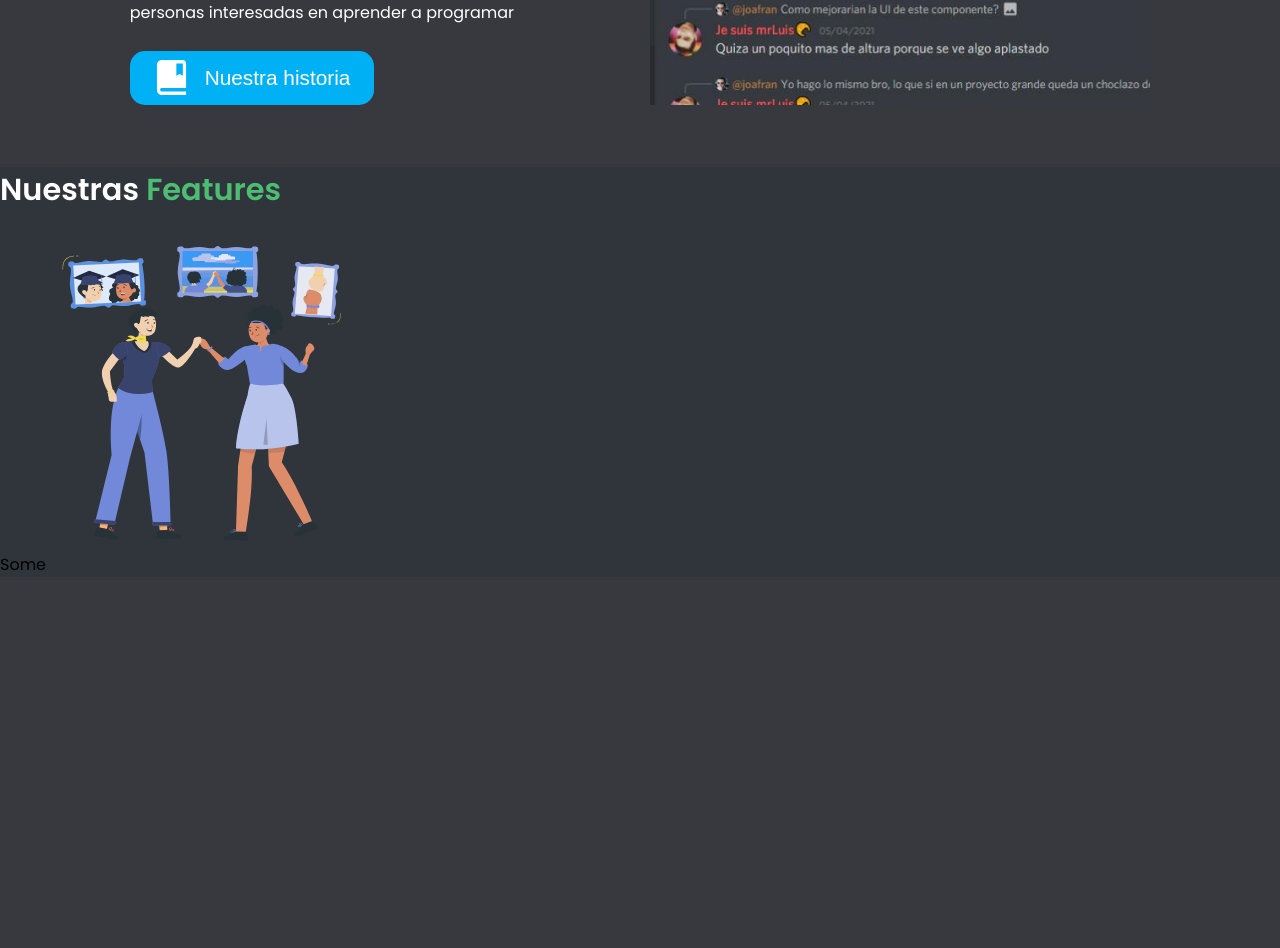
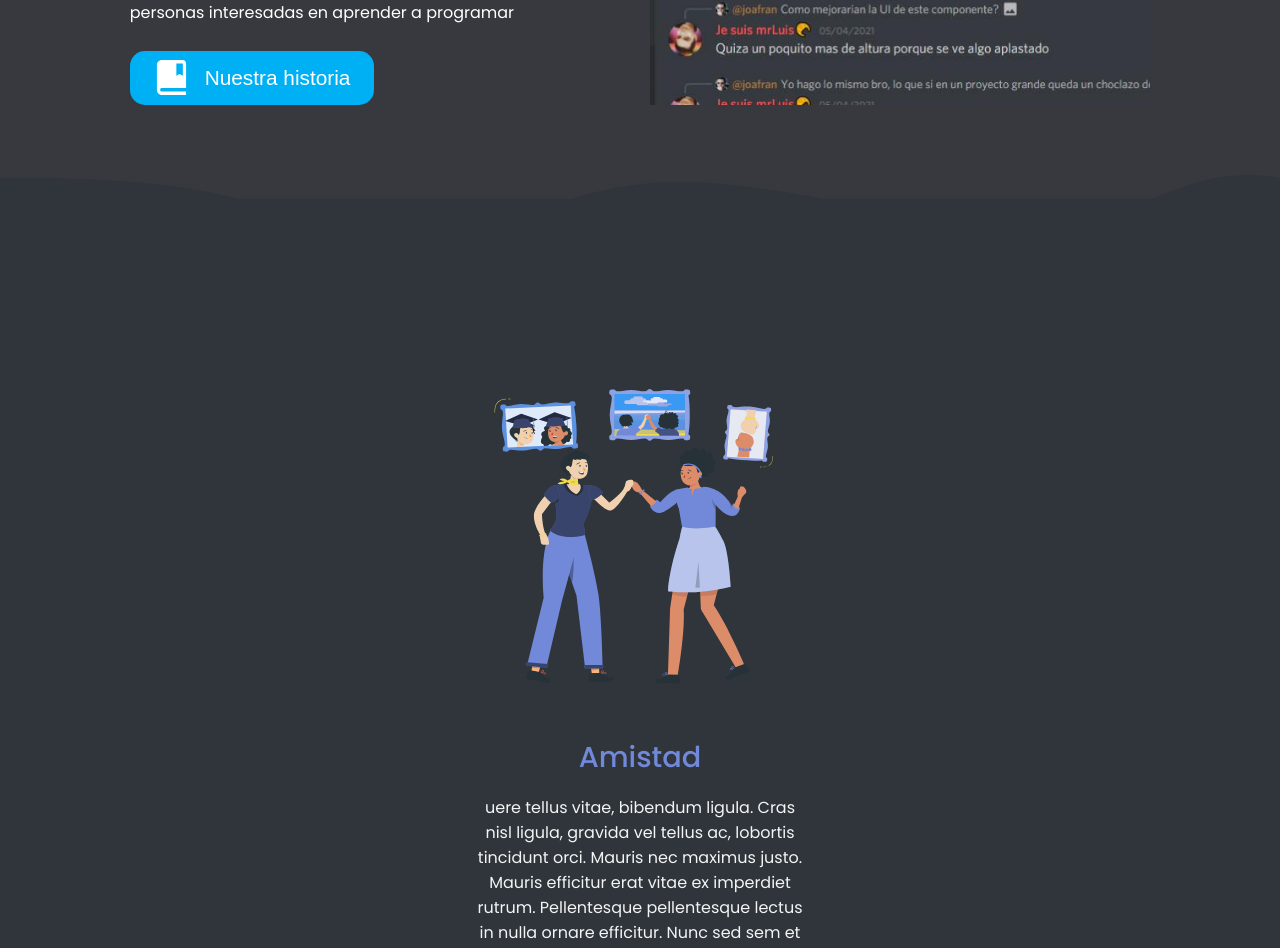
Before and after one commit to callMe-Dev/callMeDev-web, a React (Vite) app: page / in a window 1280 px wide. Shown: the part 1249-2197 px from the top of the page. Before the commit the page ends 1826 px from the top, so only its background shows below. Built offline with nearby package versions, Linux system fonts and the light colour scheme.

Commit message:
fix: estilos hechos en version mobile de AmistadSection
feat: agregue prop en ContentTitle -> withMarginTop para dar margen o no

```diff
--- a/src/components/AboutCommunity/AboutCommunity.styles.js
+++ b/src/components/AboutCommunity/AboutCommunity.styles.js
@@ -5,6 +5,7 @@ import { screens } from '../../styles/utils/screens'
 export const AboutCommunityStyled = styled.article`
   padding-top: 14rem;
   position: relative;
+  margin-bottom: 4rem;
   ${sideLayout()}
 
   @media (min-width: ${screens.tablet}) {
--- a/src/components/ContentTitle/ContentTitle.jsx
+++ b/src/components/ContentTitle/ContentTitle.jsx
@@ -6,11 +6,18 @@ import { ContentTitleStyled, ContentTitleSpan } from './ContentTitle.styles'
  * @param titleText: string
  * @param titleSpan: string
  * @param titleColor: strig
+ * @param withMarginTop: boolean
+ *
  * @returns JSX.Element
  */
-export default function ContentTitle({ titleText, titleSpan, titleColor }) {
+export default function ContentTitle({
+  titleText,
+  titleSpan,
+  titleColor,
+  withMarginTop = true,
+}) {
   return (
-    <ContentTitleStyled>
+    <ContentTitleStyled withMarginTop={withMarginTop}>
       {titleText}{' '}
       <ContentTitleSpan titleColor={titleColor}>{titleSpan}</ContentTitleSpan>
     </ContentTitleStyled>
--- a/src/components/ContentTitle/ContentTitle.styles.js
+++ b/src/components/ContentTitle/ContentTitle.styles.js
@@ -6,6 +6,7 @@ export const ContentTitleStyled = styled.h1`
   font-weight: 600;
   font-size: 1.9rem;
   margin-top: 4rem;
+  margin-top: ${(props) => (props.withMarginTop ? '4rem' : '0')};
   margin-bottom: 1rem;
   text-align: center;
 
--- a/src/components/OurFeatures/Amistad/Amistad.jsx
+++ b/src/components/OurFeatures/Amistad/Amistad.jsx
@@ -1,13 +1,27 @@
 import React from 'react'
 import friendshipSvg from '../../../assets/illustrations/friendship.svg'
 
+import {
+  AmistadImg,
+  AmistadSubTitle,
+  AmistadText,
+  AmistadSection,
+} from './Amistad.styles'
+
 export default function Amistad() {
   return (
-    <article>
-      <img src={friendshipSvg} alt='Amistad' loading='lazy' />
+    <AmistadSection>
+      <AmistadImg src={friendshipSvg} alt='Amistad' loading='lazy' />
       <div>
-        <p>Some</p>
+        <AmistadSubTitle>Amistad</AmistadSubTitle>
+        <AmistadText>
+          uere tellus vitae, bibendum ligula. Cras nisl ligula, gravida vel tellus
+          ac, lobortis tincidunt orci. Mauris nec maximus justo. Mauris efficitur
+          erat vitae ex imperdiet rutrum. Pellentesque pellentesque lectus in nulla
+          ornare efficitur. Nunc sed sem et sapien euismod tristique. Sed vel commodo
+          ipsum.{' '}
+        </AmistadText>
       </div>
-    </article>
+    </AmistadSection>
   )
 }
--- a/src/components/OurFeatures/Amistad/Amistad.styles.js
+++ b/src/components/OurFeatures/Amistad/Amistad.styles.js
@@ -1,5 +1,26 @@
 import styled from 'styled-components'
 
 export const AmistadSection = styled.section`
-  background: var();
+  margin-top: 3rem;
 `
+
+export const AmistadImg = styled.img`
+  display: block;
+  margin: 0 auto;
+`
+
+export const AmistadSubTitle = styled.h2`
+  color: var(--purple);
+  text-align: center;
+  margin-top: 3rem;
+  font-weight: 500;
+  font-size: 1.8rem;
+`
+
+export const AmistadText = styled.p`
+  text-align: center;
+  color: var(--light-color);
+  width: 330px;
+  margin: 0 auto;
+  margin-top: 1rem;
+`
--- a/src/components/OurFeatures/OurFeatures.jsx
+++ b/src/components/OurFeatures/OurFeatures.jsx
@@ -1,16 +1,22 @@
 import React from 'react'
+import waveToUpBlack from '../../assets/waves/waveToUp-black.svg'
 import ContentTitle from '../ContentTitle/ContentTitle'
 import Amistad from './Amistad/Amistad'
 
-import { OurFeaturesSection } from './OurFeatures.styles'
+import { OurFeaturesSection, OurFeaturesWave } from './OurFeatures.styles'
 
 export default function OurFeatures() {
   return (
     <OurFeaturesSection>
+      <OurFeaturesWave
+        src={waveToUpBlack}
+        alt='Ilustracion tipo ola en Nuestras Caracteristicas'
+      />
       <ContentTitle
         titleText='Nuestras'
         titleSpan='Features'
         titleColor='var(--green)'
+        withMarginTop={false}
       />
       <Amistad />
     </OurFeaturesSection>
--- a/src/components/OurFeatures/OurFeatures.styles.js
+++ b/src/components/OurFeatures/OurFeatures.styles.js
@@ -2,4 +2,12 @@ import styled from 'styled-components'
 
 export const OurFeaturesSection = styled.section`
   background: var(--black);
+  position: relative;
+  padding-top: 4rem;
 `
+export const OurFeaturesWave = styled.img`
+  position: absolute;
+  top: -1.5rem;
+  left: 0;
+  width: 100%;
+`
```
Also changed, not shown: src/assets/illustrations/friendship.svg, src/assets/waves/waveToUp-black.svg (added).
